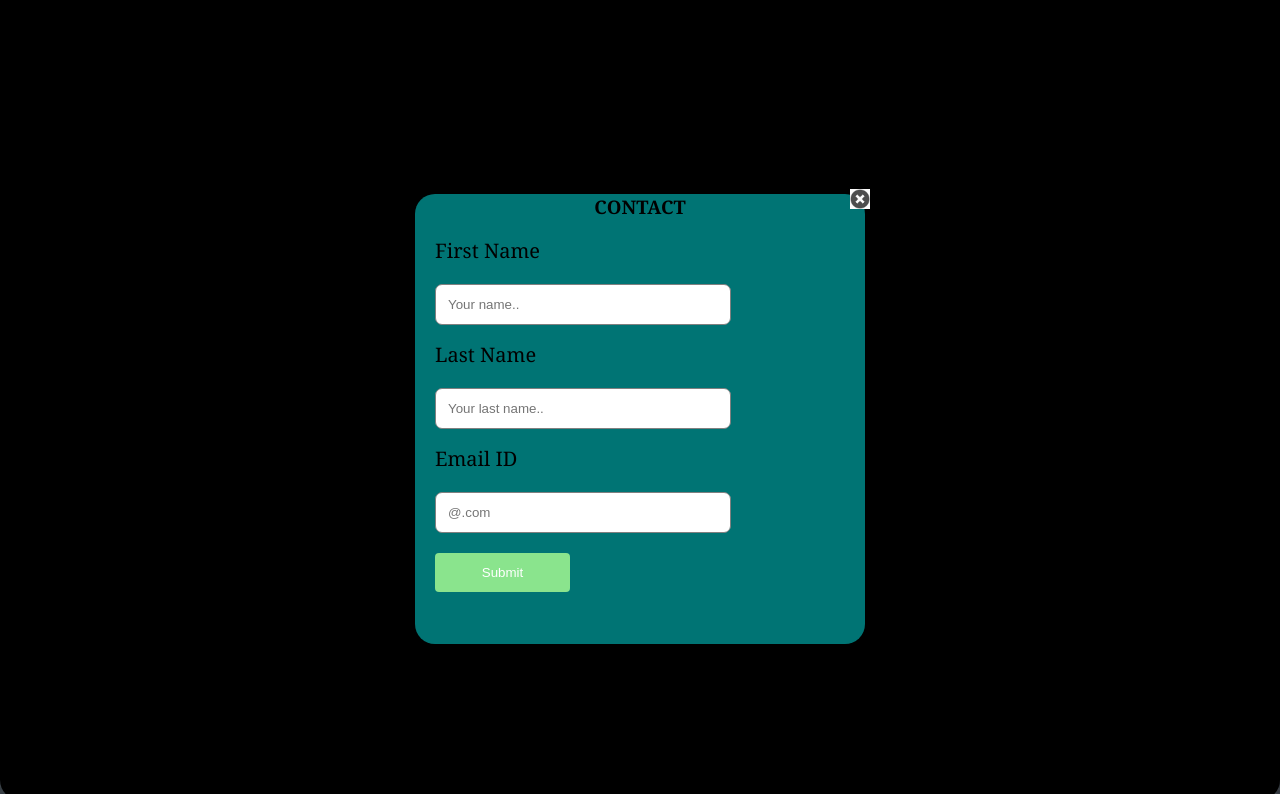
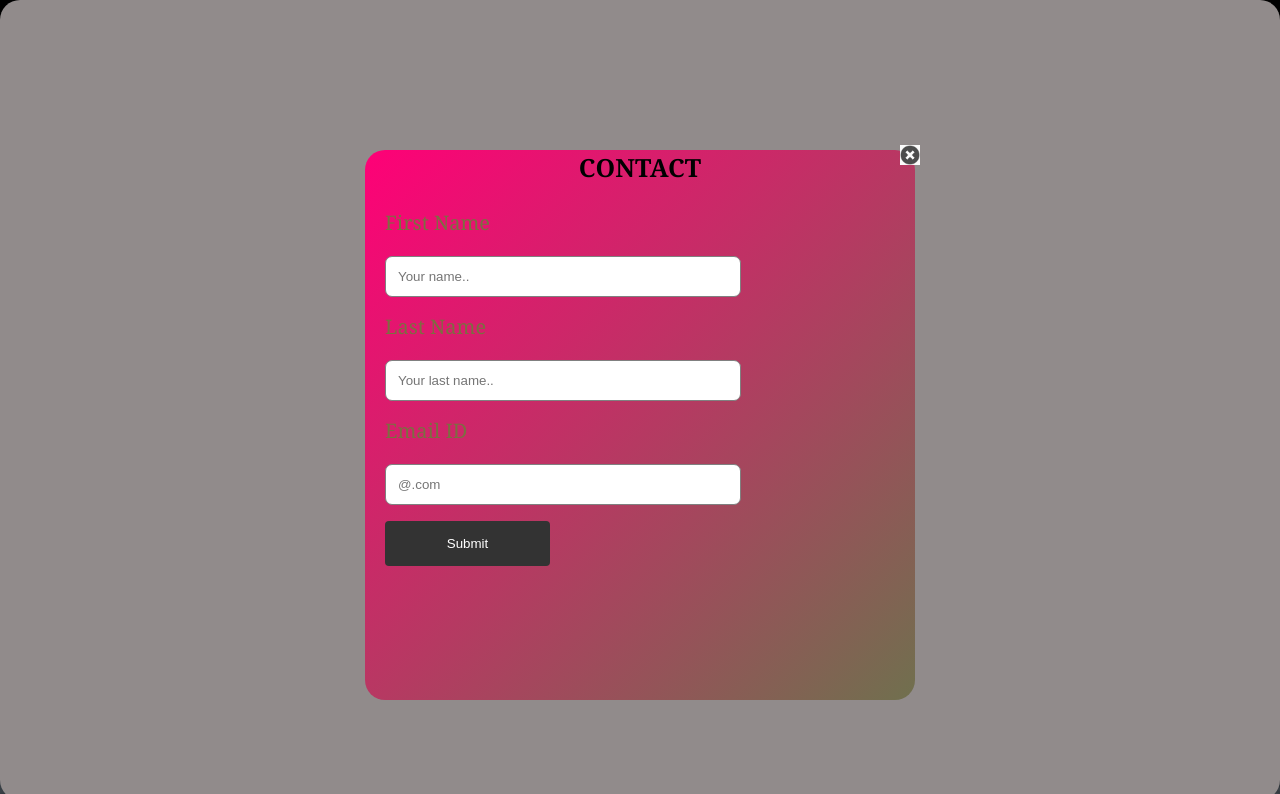
Before and after one commit to Malhotrakarishma/portfolio.github.io, a plain HTML site: page index.html in a window 1280 px wide. Both pictures are taken after a click on the element "CONTACT". Shown: the top 794 px of the page. Drawn offline with nearby package versions, Linux system fonts and the light colour scheme.

Commit message:
Add files via upload

```diff
--- a/css/index.css
+++ b/css/index.css
@@ -22,26 +22,14 @@ body {
   font-size: 40px;
   color: white;
 }
-.title h1:hover {
+/* .title h1:hover {
   color: rgb(24, 22, 22);
-}
+} */
 
 h1 li {
   list-style: none;
 }
-h2 ul a {
-  margin-right: 50px;
-  font-size: 15px;
-  color: rgb(124, 5, 100);
-  text-decoration: none;
-  font-size: 30px;
-  border-style: solid;
-  border-radius: 20px;
-  background-color: rgb(194, 228, 233);
-  border-color: white;
-  margin-top: 5px;
-  position: absolute;
-}
+
 header.header {
   background: rgb(0, 0, 0);
   overflow: hidden;
@@ -60,13 +48,29 @@ header.header {
   background-color: #000000;
   text-align: center;
   float: right;
-  margin-right: 100px;
+  margin-right: 90px;
+  transition: all 2s ease;
+  font-size: 17px;
 }
 .ul .link {
   margin-right: 25px;
   text-decoration: none;
   color: whitesmoke;
   display: inline-block;
+}
+.menu .link:hover{
+    cursor: pointer;
+    letter-spacing: 3px;
+    text-decoration: underline;
+    text-decoration-color:wheat ;
+    animation:blinkingText 1.2s linear infinite;
+
+}
+
+@keyframes blinkingText{
+  0%{opacity: 0;}
+50%{opacity: .5;}
+100%{opacity: 1;}
 }
 .Footer {
   font-size: 20px;
@@ -86,6 +90,7 @@ header.header {
   height: 100%;
   background-position: center;
   overflow: hidden;
+  z-index: 9999;
 }
 .container {
   width: 800px;
@@ -209,7 +214,7 @@ header.header {
   }
 }
 /*
-About me and contact us details */
+About me details */
 .section1,
 .section2 {
   font-size: 30px;
@@ -217,31 +222,32 @@ About me and contact us details */
   justify-content: center;
   color: #e91e63;
   font-weight: 700;
+  text-align: center;
+  z-index: 99990;
 }
-
-/* .block{
-    height:75vh;
-    width: 30%;
-    top:20%;
-    left:20%;
-    background: rgba(0,0,0,.6);
-    transform: translate(-50%,-50%);
-    background-position: center;
-    justify-content: center;
-    overflow: hidden;
-
+/* .resume{
+  margin-right: 50px;
+  font-size: 15px;
+  color: rgb(124, 5, 100);
+  text-decoration: none;
+  font-size: 30px;
+  border-style: solid;
+  border-radius: 20px;
+  background-color: rgb(194, 228, 233);
+  border-color: white;
+  margin-top: 5px;
+  position: fixed
 } */
-
 .img1 {
   border-radius: 50px;
-  overflow: hidden;
   width: 30%;
   height: 30%;
   margin-top: 60px;
 }
 .aboutlines {
-  overflow: hidden;
-  float: right;
+  color:#333;
+  display: inline-block;
+
 }
 
 /* contact */
@@ -252,7 +258,7 @@ About me and contact us details */
   left:0;
   right:0;
   bottom:0;
-  background: rgba(0, 0, 0, 1);
+  background: rgb(145, 139, 139);
   border-radius: 20px;
   display: none;
   z-index: 99990;
@@ -260,16 +266,17 @@ About me and contact us details */
 .popupcontent {
   top: 50%;
   left: 50%;
-  width: 450px;
-  height: 450px;
+  width: 550px;
+  height: 550px;
   transform: translate(-50%, -50%);
-  background: rgb(0, 116, 116);
+  background-image: linear-gradient(to bottom right, rgb(255, 0, 119), rgb(112, 112, 78));
   border-radius: 20px;
   position: relative;
   align-items: center;
 }
 .popupcontent h3{
     text-align: center;
+    font-size: 25px;
 }
 .close {
   position: absolute;
@@ -284,8 +291,9 @@ label{
     margin-left: 20px;
     font-size: 20px;
     margin-bottom: 16px;
+    color: rgb(124, 110, 65);
 }
-input {
+input[type=text],textarea {
   display: block;
   margin-top: 20px;
   margin-left: 20px;
@@ -295,14 +303,15 @@ input {
   border: 1px solid grey;
   border-radius: 7px;
 }
-input[type="submit"]
+input[type=submit]
 {
-    background-color: #8ae48d;
+    background-color:#333;
     color: rgba(255, 255, 255);
-    padding: 12px 20px;
+    padding: 15px 20px;
     border: none;
     border-radius: 4px;
     cursor: pointer;
     width: 30%;
+    margin-left: 20px;
+    margin-bottom: 10px;
   }
-}
```
